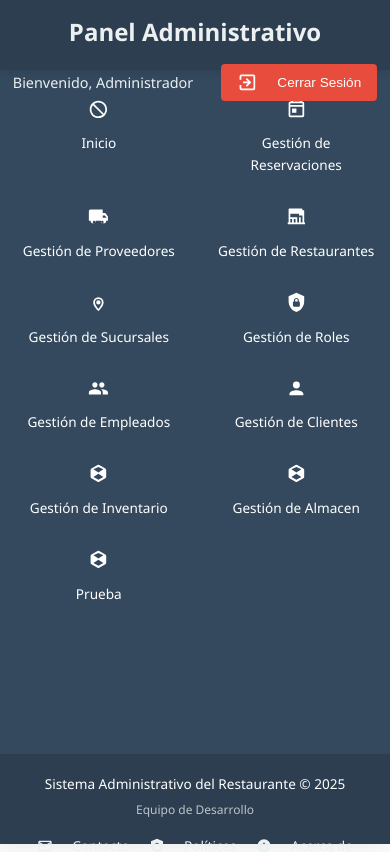
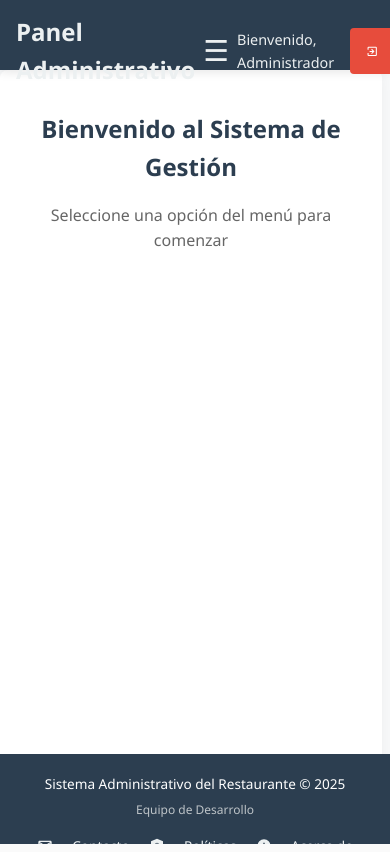
Before and after one commit to JoseUrzua1708/Integradora_Restaurante, a Flask app: page / in a window 390 px wide. Run offline with Flask 3, Linux system fonts and the light colour scheme.

Commit message:
system update

```diff
--- a/src/app.py
+++ b/src/app.py
@@ -2016,35 +2016,24 @@ def eliminar_subcategoria_almacen(id):
 ################################################################################
 # Gestion de almacen
 ################################################################################
-
-
-# Ruta para mostrar productos almacen
-@app.route('/almacen')
-def mostrar_almacen():
+@app.route('/gestion_almacen')
+def gestion_almacen():
     conn = get_db_connection()
     cursor = conn.cursor(dictionary=True)
     query = """
         SELECT a.ID, a.Nombre, a.Descripcion, a.Cantidad, a.Unidad_Medida, a.Costo_Unitario,
                a.Costo_Total, a.Fecha_Entrada, a.Fecha_Caducidad, a.Estatus, a.Fecha_Registro,
-               s.Nombre AS Subcategoria, c.Nombre AS Categoria
+               c.Nombre AS Categoria
         FROM Almacen a
-        JOIN SUBCATEGORIA_ALMACEN s ON a.SUBCATEGORIA_ALMACEN_ID = s.ID
-        JOIN CATEGORIA_ALMACEN c ON s.CategoriaID = c.ID
+        JOIN CATEGORIA_ALMACEN c ON a.CATEGORIA_ALMACEN_ID = c.ID
         ORDER BY a.Fecha_Registro DESC
     """
     cursor.execute(query)
     productos = cursor.fetchall()
 
-    cursor.execute("SELECT ID, Nombre FROM CATEGORIA_ALMACEN WHERE Estatus='Activo' ORDER BY Nombre")
-    categorias = cursor.fetchall()
-
-    cursor.execute("SELECT ID, Nombre, CategoriaID FROM SUBCATEGORIA_ALMACEN WHERE Estatus='Activo' ORDER BY Nombre")
-    subcategorias = cursor.fetchall()
-
     cursor.close()
     conn.close()
-    return render_template('gestion_almacen.html', productos=productos, categorias=categorias, subcategorias=subcategorias)
-
+    return render_template('gestion_almacen.html', productos=productos)
 
 # Ruta para formulario nuevo producto
 @app.route('/formulario_almacen')
--- a/src/static/css/base.css
+++ b/src/static/css/base.css
@@ -55,6 +55,17 @@ body {
     padding: 1rem 1.5rem;
 }
 
+/* Botón hamburger - oculto en desktop */
+.hamburger-btn {
+    display: none;
+    background: none;
+    border: none;
+    color: var(--light-color);
+    font-size: 1.8rem;
+    cursor: pointer;
+    padding: 0.3rem 0.5rem;
+}
+
 .admin-header h1 {
     font-size: 1.5rem;
     font-weight: 600;
@@ -110,6 +121,7 @@ body {
     height: calc(100vh - 70px - 90px);
     overflow-y: auto;
     z-index: 999;
+    transition: left 0.3s ease;
 }
 
 .nav-menu {
@@ -121,18 +133,24 @@ body {
     margin: 0;
 }
 
-.nav-link {
+/* 🔹 Texto e íconos más pequeños solo en barra lateral */
+.main-nav .nav-link {
     display: flex;
     align-items: center;
     padding: 0.9rem 1.2rem;
     color: white;
     text-decoration: none;
     transition: all 0.3s ease;
-    font-size: 0.95rem;
+    font-size: 0.85rem; /* antes 0.95rem */
     gap: 0.8rem;
     border-left: 5px solid transparent;
     white-space: nowrap;
     word-break: break-word;
+}
+
+.main-nav .icon {
+    width: 1.5rem; /* antes 1.5rem */
+    height: 1.2rem;
 }
 
 .nav-link:hover,
@@ -287,37 +305,51 @@ body {
     }
 
     .header-content {
-        flex-direction: column;
-        gap: 0.8rem;
-        padding: 0.8rem;
+        flex-direction: row;
+        justify-content: space-between;
+        align-items: center;
+        padding: 0.8rem 1rem;
+        gap: 0;
     }
 
-    .user-info {
-        width: 100%;
-        justify-content: space-between;
+    /* Mostrar botón hamburger */
+    .hamburger-btn {
+        display: inline-flex;
     }
 
+    /* Ajustar layout para móvil */
     .admin-layout {
         flex-direction: column;
     }
 
+    /* Menú lateral oculto por defecto (fuera de pantalla) */
     .main-nav {
-        width: 100%;
+        width: 80%;
+        max-width: 300px;
         position: fixed;
         top: 70px;
-        left: 0;
+        left: -100%; /* oculto */
         height: calc(100vh - 70px - 90px);
         padding-top: 1rem;
         background-color: var(--secondary-color);
         overflow-y: auto;
-        z-index: 999;
+        z-index: 9999;
+        transition: left 0.3s ease;
     }
 
+    /* Menú lateral visible cuando tiene clase active */
+    .main-nav.active {
+        left: 0;
+    }
+
+    /* Menú en grid de 2 columnas */
     .nav-menu {
         display: grid;
         grid-template-columns: repeat(2, 1fr);
+        gap: 0.3rem;
     }
 
+    /* Enlaces centrados y apilados */
     .nav-link {
         justify-content: center;
         padding: 0.8rem;
@@ -333,10 +365,12 @@ body {
         margin-bottom: 0.3rem;
     }
 
+    /* Contenido principal ocupa todo el ancho */
     .main-content {
         margin: 0.5rem;
         padding: 1rem;
         margin-left: 0 !important;
         margin-top: 70px;
+        min-height: calc(100vh - 70px - 90px);
     }
 }
--- /dev/null
+++ b/src/static/js/menu.js
@@ -0,0 +1,13 @@
+document.addEventListener('DOMContentLoaded', () => {
+    const hamburgerBtn = document.querySelector('.hamburger-btn');
+    const mainNav = document.getElementById('main-nav');
+
+    if (hamburgerBtn && mainNav) {
+        hamburgerBtn.addEventListener('click', () => {
+            mainNav.classList.toggle('active');
+
+            const expanded = hamburgerBtn.getAttribute('aria-expanded') === 'true';
+            hamburgerBtn.setAttribute('aria-expanded', String(!expanded));
+        });
+    }
+});
--- a/src/templates/gestion_clientes.html
+++ b/src/templates/gestion_clientes.html
@@ -63,11 +63,11 @@
                                     </a>
                                     {% if cliente.Estatus == 'Activo' %}
                                     <a href="{{ url_for('cambiar_estado_cliente', id=cliente.ID, estado='Inactivo') }}" class="btn-accion" title="Desactivar">
-                                        <i class="fas fa-user-slash"></i>
+                                        <i class="fas fa-user-check"></i>
                                     </a>
                                     {% else %}
                                     <a href="{{ url_for('cambiar_estado_cliente', id=cliente.ID, estado='Activo') }}" class="btn-accion" title="Activar">
-                                        <i class="fas fa-user-check"></i>
+                                        <i class="fas fa-user-slash"></i>
                                     </a>
                                     {% endif %}
                                     <a href="{{ url_for('eliminar_cliente', id=cliente.ID) }}" class="btn-accion btn-eliminar" title="Eliminar" onclick="return confirm('¿Está seguro de eliminar este cliente?')">
--- a/src/templates/inicio.html
+++ b/src/templates/inicio.html
@@ -1,23 +1,29 @@
 <!DOCTYPE html>
 <html lang="es">
 <head>
-    <meta charset="UTF-8">
-    <meta name="viewport" content="width=device-width, initial-scale=1.0">
+    <meta charset="UTF-8" />
+    <meta name="viewport" content="width=device-width, initial-scale=1" />
     <title>Panel Administrativo - Restaurante</title>
-    <link rel="stylesheet" href="{{ url_for('static', filename='css/base.css') }}">
-    <link rel="stylesheet" href="{{ url_for('static', filename='css/inicio.css') }}">
+    <link rel="stylesheet" href="{{ url_for('static', filename='css/base.css') }}" />
+    <link rel="stylesheet" href="{{ url_for('static', filename='css/inicio.css') }}" />
 </head>
 <body>
     <div class="container">
         <header class="admin-header">
             <div class="header-content">
                 <h1>Panel Administrativo</h1>
+
+                <!-- Botón hamburger para móvil -->
+                <button class="hamburger-btn" aria-label="Toggle menu" aria-expanded="false" aria-controls="main-nav">
+                    &#9776;
+                </button>
+
                 <div class="user-info">
                     <span class="welcome-msg">Bienvenido, Administrador</span>
                     <button class="logout-btn">
                         <svg class="icon" viewBox="0 0 24 24" width="20" height="20">
-                            <path fill="currentColor" d="M10.09 15.59L12.67 13H7V11h5.67l-2.58-2.59L11.5 7l5 5-5 5-1.41-1.41z"/>
-                            <path fill="currentColor" d="M19 3H5a2 2 0 0 0-2 2v4h2V5h14v14H5v-4H3v4a2 2 0 0 0 2 2h14a2 2 0 0 0 2-2V5a2 2 0 0 0-2-2z"/>
+                            <path fill="currentColor" d="M10.09 15.59L12.67 13H7V11h5.67l-2.58-2.59L11.5 7l5 5-5 5-1.41-1.41z" />
+                            <path fill="currentColor" d="M19 3H5a2 2 0 0 0-2 2v4h2V5h14v14H5v-4H3v4a2 2 0 0 0 2 2h14a2 2 0 0 0 2-2V5a2 2 0 0 0-2-2z" />
                         </svg>
                         Cerrar Sesión
                     </button>
@@ -26,21 +32,19 @@
         </header>
 
         <div class="admin-layout">
+            <nav class="main-nav" id="main-nav">
+                <ul class="nav-menu">
+                    <li class="nav-link">
+                        <svg class="icon" viewBox="0 0 24 24" aria-hidden="true" focusable="false">
+                            <path fill="currentColor" d="M10 20v-6h4v6h5v-8h3L12 3 2 12h3v8z" />
+                        </svg>
+                        Inicio
+                    </li>
 
-            <nav class="main-nav">
-                <ul class="nav-menu">
-                    <li>
-                        <a href="{{ url_for('inicio') }}" class="nav-link">
-                            <svg class="icon" viewBox="0 0 24 24">
-                                <path fill="currentColor" d="M12 2C6.48 2 2 6.48 2 12s4.48 10 10 10 10-4.48 10-10S17.52 2 12 2zm0 18c-4.42 0-8-3.58-8-8 0-1.85.63-3.55 1.69-4.9L16.9 18.31C15.55 19.37 13.85 20 12 20zm6.31-3.1L7.1 5.69C8.45 4.63 10.15 4 12 4c4.42 0 8 3.58 8 8 0 1.85-.63 3.55-1.69 4.9z"/>
-                            </svg>
-                            Inicio
-                        </a>
-                    </li>
                     <li>
                         <a href="{{ url_for('gestion_reservaciones') }}" class="nav-link">
                             <svg class="icon" viewBox="0 0 24 24">
-                                <path fill="currentColor" d="M19 3h-1V1h-2v2H8V1H6v2H5a2 2 0 0 0-2 2v14a2 2 0 0 0 2 2h14a2 2 0 0 0 2-2V5a2 2 0 0 0-2-2m0 16H5V9h14v10m0-12H5V5h14M7 11h5v5H7v-5z"/>
+                                <path fill="currentColor" d="M19 3h-1V1h-2v2H8V1H6v2H5a2 2 0 0 0-2 2v14a2 2 0 0 0 2 2h14a2 2 0 0 0 2-2V5a2 2 0 0 0-2-2m0 16H5V9h14v10m0-12H5V5h14M7 11h5v5H7v-5z" />
                             </svg>
                             Gestión de Reservaciones
                         </a>
@@ -48,7 +52,7 @@
                     <li>
                         <a href="{{ url_for('gestion_proveedores') }}" class="nav-link">
                             <svg class="icon" viewBox="0 0 24 24">
-                                <path fill="currentColor" d="M18 18.5a1.5 1.5 0 0 1-1.5 1.5a1.5 1.5 0 0 1-1.5-1.5a1.5 1.5 0 0 1 1.5-1.5a1.5 1.5 0 0 1 1.5 1.5m1.5-7.5l1.96 2.5H17V11h2.5m-11 7.5a1.5 1.5 0 0 1-1.5 1.5a1.5 1.5 0 0 1-1.5-1.5a1.5 1.5 0 0 1 1.5-1.5a1.5 1.5 0 0 1 1.5 1.5M20 8h-3V4H3c-1.11 0-2 .89-2 2v11h2a3 3 0 0 0 3 3a3 3 0 0 0 3-3h6a3 3 0 0 0 3 3a3 3 0 0 0 3-3h2v-5l-3-4z"/>
+                                <path fill="currentColor" d="M18 18.5a1.5 1.5 0 0 1-1.5 1.5a1.5 1.5 0 0 1-1.5-1.5a1.5 1.5 0 0 1 1.5-1.5a1.5 1.5 0 0 1 1.5 1.5m1.5-7.5l1.96 2.5H17V11h2.5m-11 7.5a1.5 1.5 0 0 1-1.5 1.5a1.5 1.5 0 0 1-1.5-1.5a1.5 1.5 0 0 1 1.5-1.5a1.5 1.5 0 0 1 1.5 1.5M20 8h-3V4H3c-1.11 0-2 .89-2 2v11h2a3 3 0 0 0 3 3a3 3 0 0 0 3-3h6a3 3 0 0 0 3 3a3 3 0 0 0 3-3h2v-5l-3-4z" />
                             </svg>
                             Gestión de Proveedores
                         </a>
@@ -56,7 +60,7 @@
                     <li>
                         <a href="{{ url_for('gestion_restaurante') }}" class="nav-link">
                             <svg class="icon" viewBox="0 0 24 24">
-                                <path fill="currentColor" d="M22 21H2v-2h1V4a1 1 0 0 1 1-1h14a1 1 0 0 1 1 1v1h2v14h1v2m-5-2h2v-8h-6v8h2v-6h2v6m-4-8h2V9h-2v2m-2 2h2V9h-2v4m-2 6h2v-4h-2v4m0-6h2V9h-2v4m-2 0h2V9H7v4m-2 0h2V9H5v4m0 6h2v-4H5v4Z"/>
+                                <path fill="currentColor" d="M22 21H2v-2h1V4a1 1 0 0 1 1-1h14a1 1 0 0 1 1 1v1h2v14h1v2m-5-2h2v-8h-6v8h2v-6h2v6m-4-8h2V9h-2v2m-2 2h2V9h-2v4m-2 6h2v-4h-2v4m0-6h2V9h-2v4m-2 0h2V9H7v4m-2 0h2V9H5v4m0 6h2v-4H5v4Z" />
                             </svg>
                             Gestión de Restaurantes
                         </a>
@@ -64,7 +68,7 @@
                     <li>
                         <a href="{{ url_for('gestion_sucursales') }}" class="nav-link">
                             <svg class="icon" viewBox="0 0 24 24">
-                                <path fill="currentColor" d="M12 6a6 6 0 0 1 6 6c0 4.5-6 10-6 10S6 16.5 6 12a6 6 0 0 1 6-6m0 2a4 4 0 0 0-4 4c0 2.6 2.8 6 4 7.5c1.2-1.5 4-4.9 4-7.5a4 4 0 0 0-4-4m0 1.5a2.5 2.5 0 1 1 0 5a2.5 2.5 0 0 1 0-5Z"/>
+                                <path fill="currentColor" d="M12 6a6 6 0 0 1 6 6c0 4.5-6 10-6 10S6 16.5 6 12a6 6 0 0 1 6-6m0 2a4 4 0 0 0-4 4c0 2.6 2.8 6 4 7.5c1.2-1.5 4-4.9 4-7.5a4 4 0 0 0-4-4m0 1.5a2.5 2.5 0 1 1 0 5a2.5 2.5 0 0 1 0-5Z" />
                             </svg>
                             Gestión de Sucursales
                         </a>
@@ -72,7 +76,7 @@
                     <li>
                         <a href="{{ url_for('gestion_roles') }}" class="nav-link">
                             <svg class="icon" viewBox="0 0 24 24">
-                                <path fill="currentColor" d="M12 1L3 5v6c0 5.55 3.84 10.74 9 12c5.16-1.26 9-6.45 9-12V5l-9-4m0 6c1.4 0 2.8 1.1 2.8 2.5V11c.6 0 1.2.6 1.2 1.3v3.5c0 .6-.6 1.2-1.3 1.2H9.2c-.6 0-1.2-.6-1.2-1.3v-3.5c0-.6.6-1.2 1.2-1.2V9.5C9.2 8.1 10.6 7 12 7m0 1.2c-.8 0-1.5.5-1.5 1.3V11h3V9.5c0-.8-.7-1.3-1.5-1.3Z"/>
+                                <path fill="currentColor" d="M12 1L3 5v6c0 5.55 3.84 10.74 9 12c5.16-1.26 9-6.45 9-12V5l-9-4m0 6c1.4 0 2.8 1.1 2.8 2.5V11c.6 0 1.2.6 1.2 1.3v3.5c0 .6-.6 1.2-1.3 1.2H9.2c-.6 0-1.2-.6-1.2-1.3v-3.5c0-.6.6-1.2 1.2-1.2V9.5C9.2 8.1 10.6 7 12 7m0 1.2c-.8 0-1.5.5-1.5 1.3V11h3V9.5c0-.8-.7-1.3-1.5-1.3Z" />
                             </svg>
                             Gestión de Roles
                         </a>
@@ -80,7 +84,7 @@
                     <li>
                         <a href="{{ url_for('gestion_empleados') }}" class="nav-link">
                             <svg class="icon" viewBox="0 0 24 24">
-                                <path fill="currentColor" d="M16 11c1.66 0 2.99-1.34 2.99-3S17.66 5 16 5s-3 1.34-3 3s1.34 3 3 3m-8 0c1.66 0 2.99-1.34 2.99-3S9.66 5 8 5S5 6.34 5 8s1.34 3 3 3m0 2c-2.33 0-7 1.17-7 3.5V19h14v-2.5c0-2.33-4.67-3.5-7-3.5m8 0c-.29 0-.62.02-.97.05c1.16.84 1.97 2.01 1.97 3.45V19h6v-2.5c0-2.33-4.67-3.5-7-3.5Z"/>
+                                <path fill="currentColor" d="M16 11c1.66 0 2.99-1.34 2.99-3S17.66 5 16 5s-3 1.34-3 3s1.34 3 3 3m-8 0c1.66 0 2.99-1.34 2.99-3S9.66 5 8 5S5 6.34 5 8s1.34 3 3 3m0 2c-2.33 0-7 1.17-7 3.5V19h14v-2.5c0-2.33-4.67-3.5-7-3.5m8 0c-.29 0-.62.02-.97.05c1.16.84 1.97 2.01 1.97 3.45V19h6v-2.5c0-2.33-4.67-3.5-7-3.5Z" />
                             </svg>
                             Gestión de Empleados
                         </a>
@@ -88,7 +92,7 @@
                     <li>
                         <a href="{{ url_for('gestion_clientes') }}" class="nav-link">
                             <svg class="icon" viewBox="0 0 24 24">
-                                <path fill="currentColor" d="M12 4a4 4 0 1 1 0 8a4 4 0 0 1 0-8m0 10c-2.67 0-8 1.34-8 4v2h16v-2c0-2.66-5.33-4-8-4Z"/>
+                                <path fill="currentColor" d="M12 4a4 4 0 1 1 0 8a4 4 0 0 1 0-8m0 10c-2.67 0-8 1.34-8 4v2h16v-2c0-2.66-5.33-4-8-4Z" />
                             </svg>
                             Gestión de Clientes
                         </a>
@@ -96,7 +100,7 @@
                     <li>
                         <a href="{{ url_for('gestion_inventario') }}" class="nav-link">
                             <svg class="icon" viewBox="0 0 24 24">
-                                <path fill="currentColor" d="M21 16V8a2 2 0 0 0-1-1.73l-7-4.05a2 2 0 0 0-2 0l-7 4.05A2 2 0 0 0 3 8v8a2 2 0 0 0 1 1.73l7 4.05a2 2 0 0 0 2 0l7-4.05a2 2 0 0 0 1-1.73m-9 3.4l-5.74-3.32L12 12.4l5.74 3.68L12 19.4M12 11L6.26 7.32L12 4.6l5.74 2.72L12 11Z"/>
+                                <path fill="currentColor" d="M21 16V8a2 2 0 0 0-1-1.73l-7-4.05a2 2 0 0 0-2 0l-7 4.05A2 2 0 0 0 3 8v8a2 2 0 0 0 1 1.73l7 4.05a2 2 0 0 0 2 0l7-4.05a2 2 0 0 0 1-1.73m-9 3.4l-5.74-3.32L12 12.4l5.74 3.68L12 19.4M12 11L6.26 7.32L12 4.6l5.74 2.72L12 11Z" />
                             </svg>
                             Gestión de Inventario
                         </a>
@@ -104,17 +108,17 @@
                     <li>
                         <a href="{{ url_for('mostrar_categorias_almacen') }}" class="nav-link">
                             <svg class="icon" viewBox="0 0 24 24">
-                                <path fill="currentColor" d="M21 16V8a2 2 0 0 0-1-1.73l-7-4.05a2 2 0 0 0-2 0l-7 4.05A2 2 0 0 0 3 8v8a2 2 0 0 0 1 1.73l7 4.05a2 2 0 0 0 2 0l7-4.05a2 2 0 0 0 1-1.73m-9 3.4l-5.74-3.32L12 12.4l5.74 3.68L12 19.4M12 11L6.26 7.32L12 4.6l5.74 2.72L12 11Z"/>
+                                <path fill="currentColor" d="M3 3v18h2V3H3zm16 0v18h2V3h-2zM7 3v4h4V3H7zm6 0v4h4V3h-4zM7 9v4h4V9H7zm6 0v4h4V9h-4zM7 15v4h4v-4H7zm6 0v4h4v-4h-4z" />
                             </svg>
-                            Gestión de Almacen
+                            Configuración de almacenamiento
                         </a>
                     </li>
                     <li>
-                        <a href="{{ url_for('mostrar_almacen') }}" class="nav-link">
+                        <a href="{{ url_for('gestion_almacen') }}" class="nav-link">
                             <svg class="icon" viewBox="0 0 24 24">
-                                <path fill="currentColor" d="M21 16V8a2 2 0 0 0-1-1.73l-7-4.05a2 2 0 0 0-2 0l-7 4.05A2 2 0 0 0 3 8v8a2 2 0 0 0 1 1.73l7 4.05a2 2 0 0 0 2 0l7-4.05a2 2 0 0 0 1-1.73m-9 3.4l-5.74-3.32L12 12.4l5.74 3.68L12 19.4M12 11L6.26 7.32L12 4.6l5.74 2.72L12 11Z"/>
+                                <path fill="currentColor" d="M3 3v18h2V3H3zm16 0v18h2V3h-2zM7 3v4h4V3H7zm6 0v4h4V3h-4zM7 9v4h4V9H7zm6 0v4h4V9h-4zM7 15v4h4v-4H7zm6 0v4h4v-4h-4z" />
                             </svg>
-                            Prueba
+                            Gestión de almacén
                         </a>
                     </li>
                 </ul>
@@ -126,7 +130,6 @@
                     <p>Seleccione una opción del menú para comenzar</p>
                 </div>
             </main>
-
         </div>
 
         <footer class="admin-footer">
@@ -139,7 +142,7 @@
                     <li>
                         <a href="#" class="footer-link">
                             <svg class="icon" viewBox="0 0 24 24">
-                                <path fill="currentColor" d="M22 6c0-1.1-.9-2-2-2H4c-1.1 0-2 .9-2 2v12c0 1.1.9 2 2 2h16c1.1 0 2-.9 2-2V6m-2 0l-8 5l-8-5h16m0 12H4V8l8 5l8-5v10Z"/>
+                                <path fill="currentColor" d="M22 6c0-1.1-.9-2-2-2H4c-1.1 0-2 .9-2 2v12c0 1.1.9 2 2 2h16c1.1 0 2-.9 2-2V6m-2 0l-8 5l-8-5h16m0 12H4V8l8 5l8-5v10Z" />
                             </svg>
                             Contacto
                         </a>
@@ -147,7 +150,7 @@
                     <li>
                         <a href="#" class="footer-link">
                             <svg class="icon" viewBox="0 0 24 24">
-                                <path fill="currentColor" d="M12 1L3 5v6c0 5.55 3.84 10.74 9 12c5.16-1.26 9-6.45 9-12V5l-9-4m0 6c1.4 0 2.8 1.1 2.8 2.5V11c.6 0 1.2.6 1.2 1.3v3.5c0 .6-.6 1.2-1.3 1.2H9.2c-.6 0-1.2-.6-1.2-1.3v-3.5c0-.6.6-1.2 1.2-1.2V9.5C9.2 8.1 10.6 7 12 7m0 1.2c-.8 0-1.5.5-1.5 1.3V11h3V9.5c0-.8-.7-1.3-1.5-1.3Z"/>
+                                <path fill="currentColor" d="M12 1L3 5v6c0 5.55 3.84 10.74 9 12c5.16-1.26 9-6.45 9-12V5l-9-4m0 6c1.4 0 2.8 1.1 2.8 2.5V11c.6 0 1.2.6 1.2 1.3v3.5c0 .6-.6 1.2-1.3 1.2H9.2c-.6 0-1.2-.6-1.2-1.3v-3.5c0-.6.6-1.2 1.2-1.2V9.5C9.2 8.1 10.6 7 12 7m0 1.2c-.8 0-1.5.5-1.5 1.3V11h3V9.5c0-.8-.7-1.3-1.5-1.3Z" />
                             </svg>
                             Políticas
                         </a>
@@ -155,7 +158,7 @@
                     <li>
                         <a href="#" class="footer-link">
                             <svg class="icon" viewBox="0 0 24 24">
-                                <path fill="currentColor" d="M13 9h-2V7h2m0 10h-2v-6h2m-1-9A10 10 0 0 0 2 12a10 10 0 0 0 10 10a10 10 0 0 0 10-10A10 10 0 0 0 12 2Z"/>
+                                <path fill="currentColor" d="M13 9h-2V7h2m0 10h-2v-6h2m-1-9A10 10 0 0 0 2 12a10 10 0 0 0 10 10a10 10 0 0 0 10-10A10 10 0 0 0 12 2Z" />
                             </svg>
                             Acerca de
                         </a>
@@ -164,5 +167,8 @@
             </div>
         </footer>
     </div>
+
+    <script src="{{ url_for('static', filename='js/menu.js') }}"></script>
+
 </body>
 </html>
```
Also changed, not shown: src/templates/navbar.html (+15 -6 lines), src/static/css/estion_almacen.css (deleted), src/static/css/gestion_almacen.css (added).
